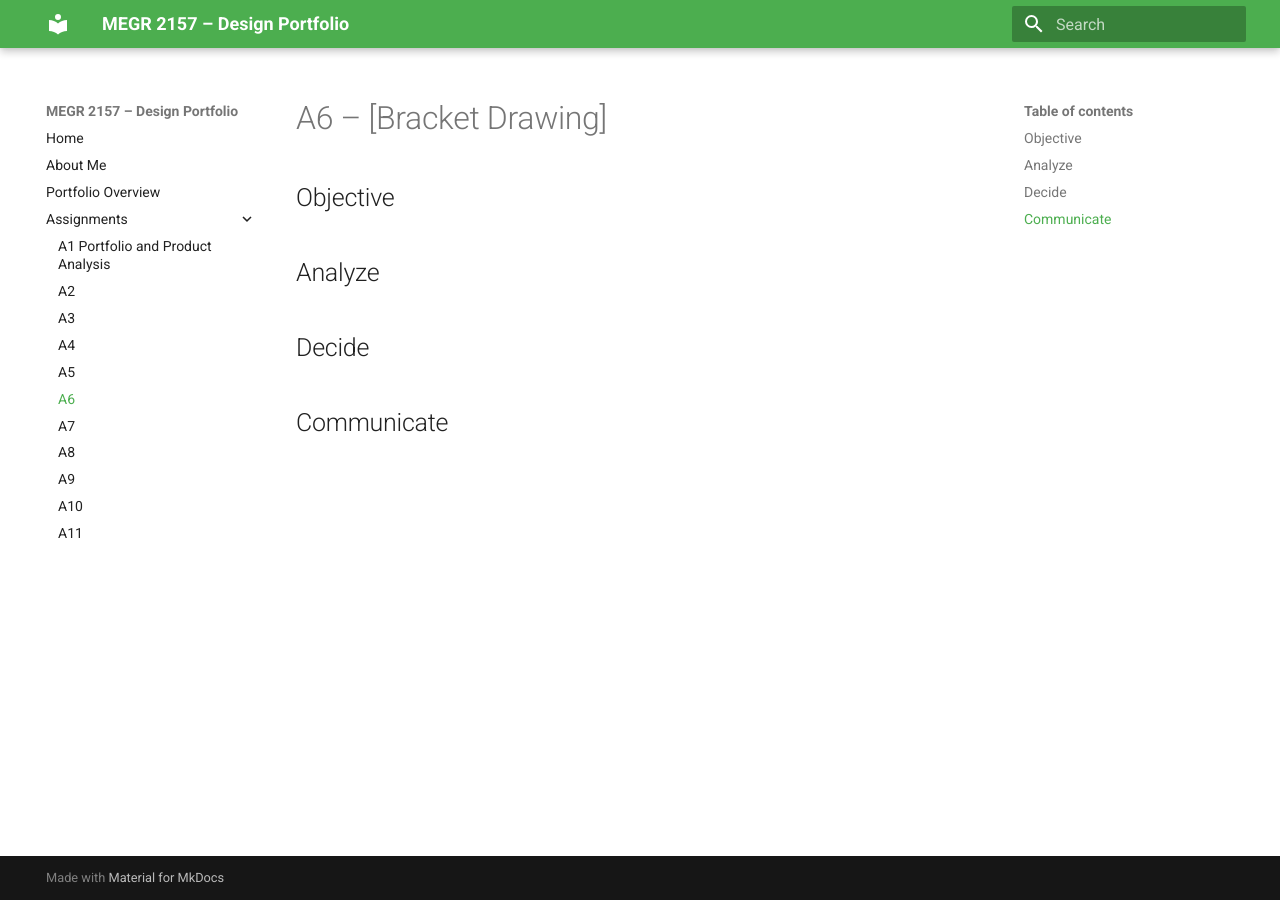
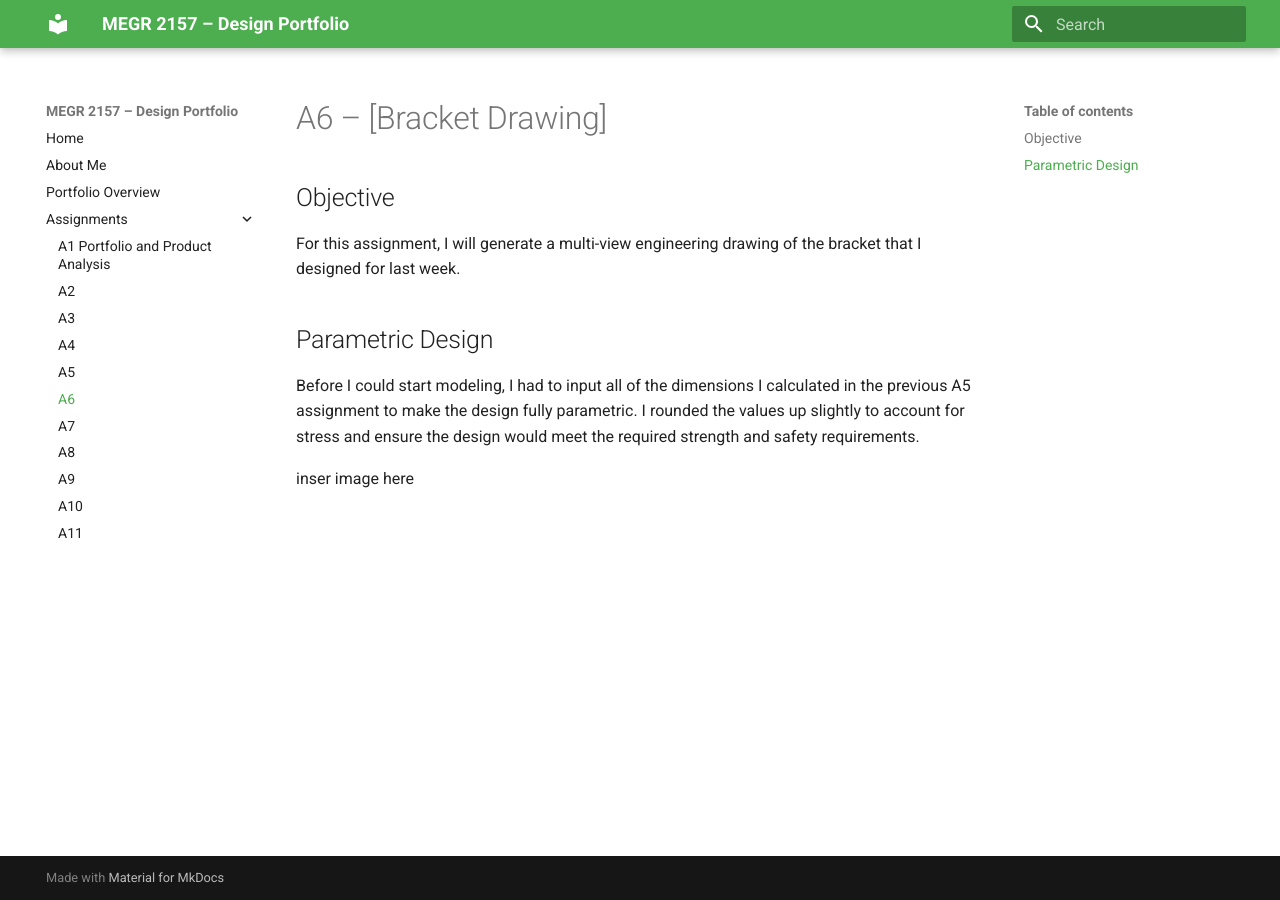
Before and after one commit to ethanking13/ethanking---megr2156-portfolio, an MkDocs documentation site: the page built from docs/assignments/A06/index.md, in a window 1280 px wide. Built offline with MkDocs 1.6.1 and Material for MkDocs 9.7.7, drawn with Linux system fonts in a browser that asks for light colours.

Commit message:
Update index.md

```diff
--- a/docs/assignments/A06/index.md
+++ b/docs/assignments/A06/index.md
@@ -1,12 +1,10 @@
 # A6 – [Bracket Drawing]
 
 ## Objective
+For this assignment, I will generate a multi-view engineering drawing of the bracket that I designed for last week.
 
+## Parametric Design
 
-## Analyze
+Before I could start modeling, I had to input all of the dimensions I calculated in the previous A5 assignment to make the design fully parametric. I rounded the values up slightly to account for stress and ensure the design would meet the required strength and safety requirements.
 
-
-## Decide
-
-
-## Communicate
+inser image here
```
